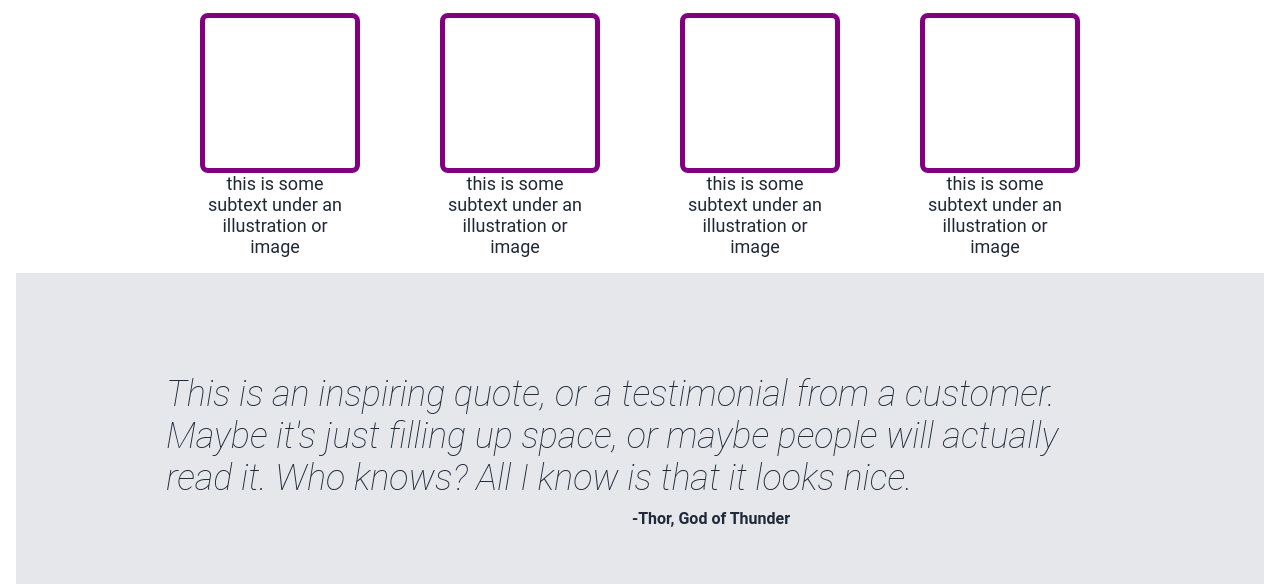
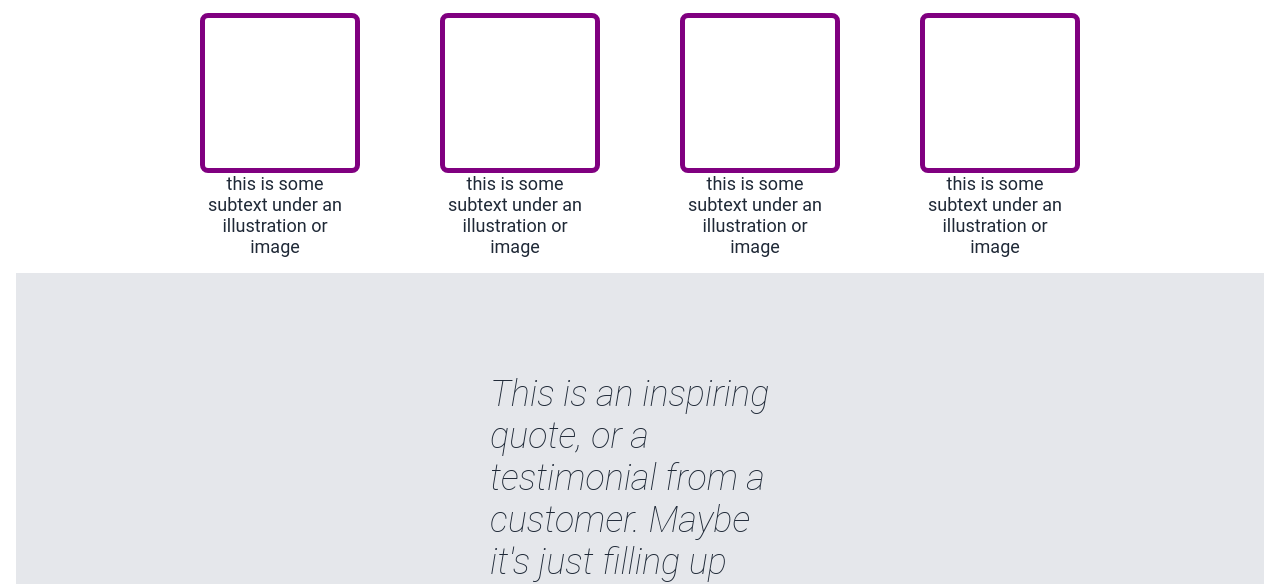
Before and after one commit to rimoomey/landing-page, a plain HTML site: page index.html in a window 1280 px wide. Shown: the part 377-961 px from the top of the page. Drawn offline with Linux system fonts and the light colour scheme.

Commit message:
Resize quote box.

```diff
--- a/style.css
+++ b/style.css
@@ -157,6 +157,7 @@ button {
 .quote-box {
     display: flex;
     justify-content: left;
+    width: 300px;
 }
 
 em {
```
